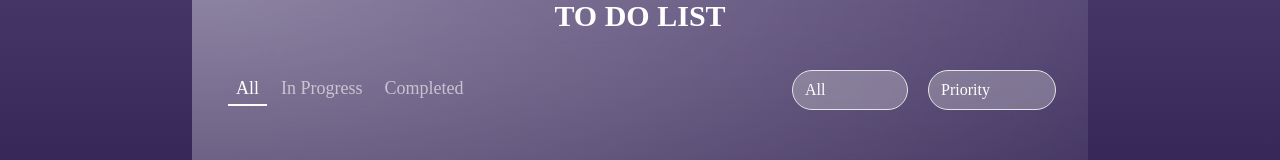
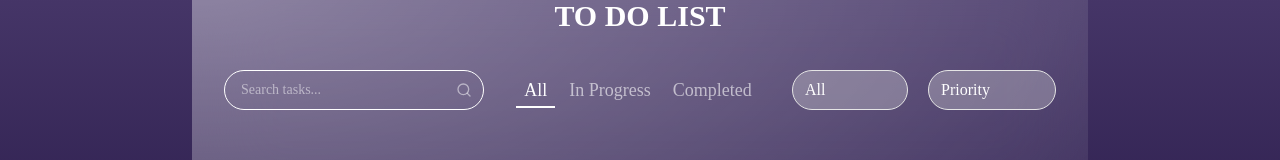
Before and after one commit to Poly1999/LIST, a Next.js app in the folder frontend/: page / in a window 1280 px wide. Shown: the part 304-464 px from the top of the page. Built offline with nearby package versions, Linux system fonts and the light colour scheme; no server answers; some icons are missing.

Commit message:
feat: add search functionality and fix form state initialization

```diff
--- a/frontend/src/app/page.js
+++ b/frontend/src/app/page.js
@@ -16,13 +16,16 @@ function Home() {
   const [status, setStatus] = useState('all');
   const [category, setCategory] = useState('all');
   const [sort, setSort] = useState('');
+  const [search, setSearch] = useState('');
 
   useEffect(() => {
-    getTasks({ status, category, sort }).then(data => setTasks(data));
-  }, [status, category, sort]);
+    getTasks({ status, category, sort, search }).then(data => setTasks(data));
+  }, [status, category, sort, search]);
 
   function refreshTasks() {
-    return getTasks({ status, category, sort }).then(data => setTasks(data));
+    return getTasks({ status, category, sort, search }).then(data =>
+      setTasks(data),
+    );
   }
 
   function handleComplete(id) {
@@ -66,6 +69,8 @@ function Home() {
           onCategoryChange={setCategory}
           sort={sort}
           onSortChange={setSort}
+          search={search}
+          onSearchChange={setSearch}
         />
         <TaskTable
           tasks={tasks}
@@ -76,6 +81,7 @@ function Home() {
       </div>
       <AddTaskButton onClick={handleAddClick} />
       <AddTaskModal
+        key={editingTask ? editingTask._id : 'new'}
         open={isModalOpen}
         onOpenChange={setIsModalOpen}
         onSave={handleSaveTask}
--- a/frontend/src/components/AddTaskModal.jsx
+++ b/frontend/src/components/AddTaskModal.jsx
@@ -24,24 +24,21 @@ import { Calendar } from '@/components/ui/calendar';
 
 const EMPTY_FORM = { title: '', description: '', category: '', priority: '' };
 
+function getInitialForm(task) {
+  if (!task) return EMPTY_FORM;
+  return {
+    title: task.title || '',
+    description: task.description || '',
+    category: task.category || '',
+    priority: task.priority ? String(task.priority) : '',
+  };
+}
+
 function AddTaskModal({ open, onOpenChange, onSave, task }) {
-  const [form, setForm] = useState(EMPTY_FORM);
-  const [date, setDate] = useState();
-
-  useEffect(() => {
-    if (task) {
-      setForm({
-        title: task.title || '',
-        description: task.description || '',
-        category: task.category || '',
-        priority: task.priority ? String(task.priority) : '',
-      });
-      setDate(task.dueDate ? new Date(task.dueDate) : undefined);
-    } else {
-      setForm(EMPTY_FORM);
-      setDate(undefined);
-    }
-  }, [task, open]);
+  const [form, setForm] = useState(() => getInitialForm(task));
+  const [date, setDate] = useState(() =>
+    task?.dueDate ? new Date(task.dueDate) : undefined,
+  );
 
   function handleChange(field, value) {
     setForm(prev => ({ ...prev, [field]: value }));
--- a/frontend/src/components/FilterBar.jsx
+++ b/frontend/src/components/FilterBar.jsx
@@ -1,5 +1,7 @@
+import { Input } from '@/components/ui/input';
 import { NativeSelect, NativeSelectOption } from './ui/native-select';
 import { Tabs, TabsList, TabsTrigger } from '@/components/ui/tabs';
+import { Search } from 'lucide-react';
 
 function FilterBar({
   status,
@@ -8,14 +10,26 @@ function FilterBar({
   onCategoryChange,
   sort,
   onSortChange,
+  search,
+  onSearchChange,
 }) {
   return (
-    <div className='flex justify-between'>
-      <Tabs
-        defaultValue='overview'
-        value={status}
-        onValueChange={onStatusChange}
-      >
+    <div className='flex justify-between items-center'>
+      <div className='relative'>
+        <Search
+          size={16}
+          className='absolute right-3 top-1/2 -translate-y-1/2 text-white/50'
+        />
+        <Input
+          type='text'
+          placeholder='Search tasks...'
+          value={search}
+          onChange={e => onSearchChange(e.target.value)}
+          className='h-10 w-65 px-4 rounded-full bg-transparent border border-white text-white placeholder:text-white/50'
+        />
+      </div>
+
+      <Tabs value={status} onValueChange={onStatusChange}>
         <TabsList variant='line' className='text-white'>
           <TabsTrigger value='all'>All</TabsTrigger>
           <TabsTrigger value='undone'>In Progress</TabsTrigger>
@@ -39,7 +53,6 @@ function FilterBar({
         </NativeSelect>
 
         <NativeSelect
-          defaultValue=''
           value={sort}
           onChange={e => onSortChange(e.target.value)}
           className='h-10 text-white'
```
